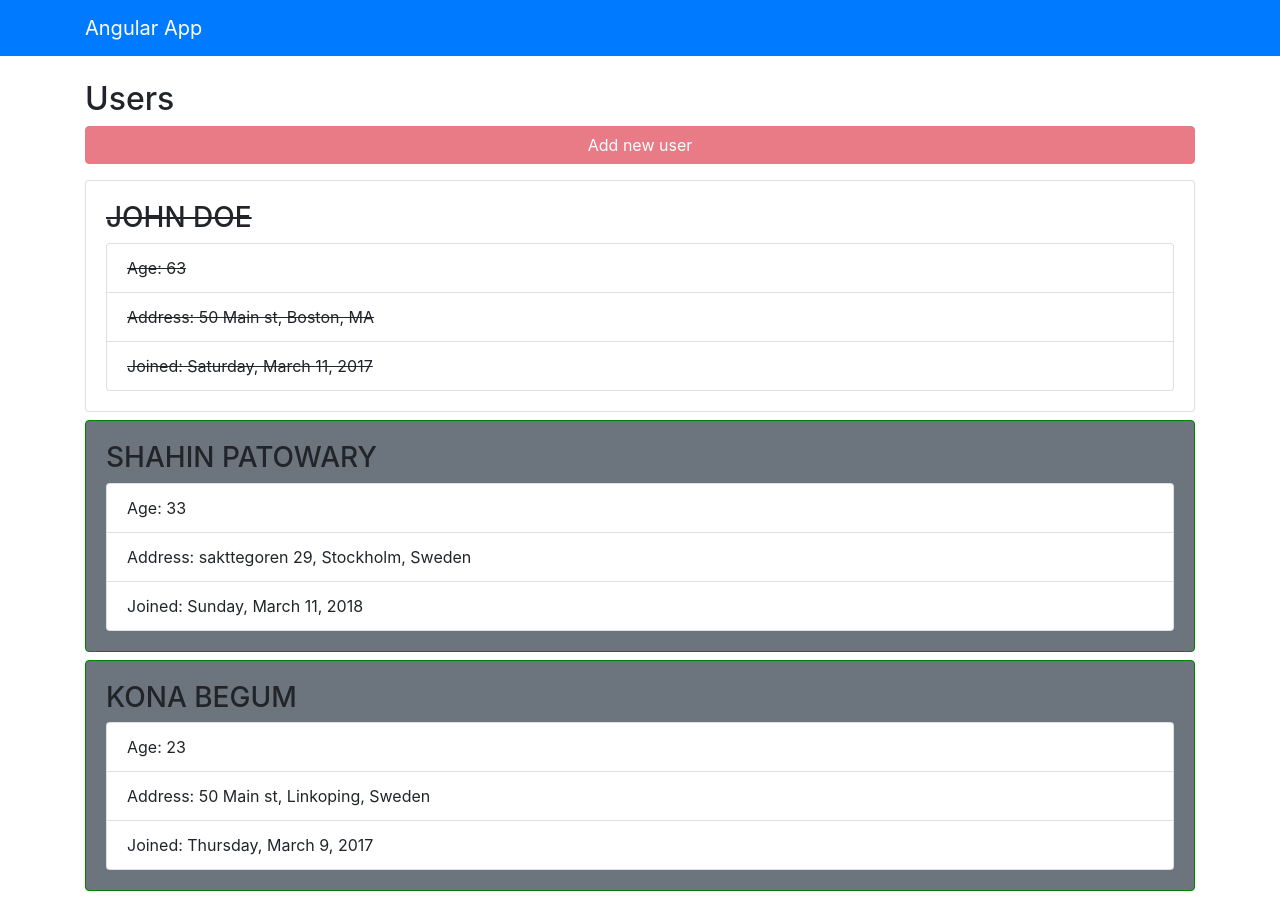
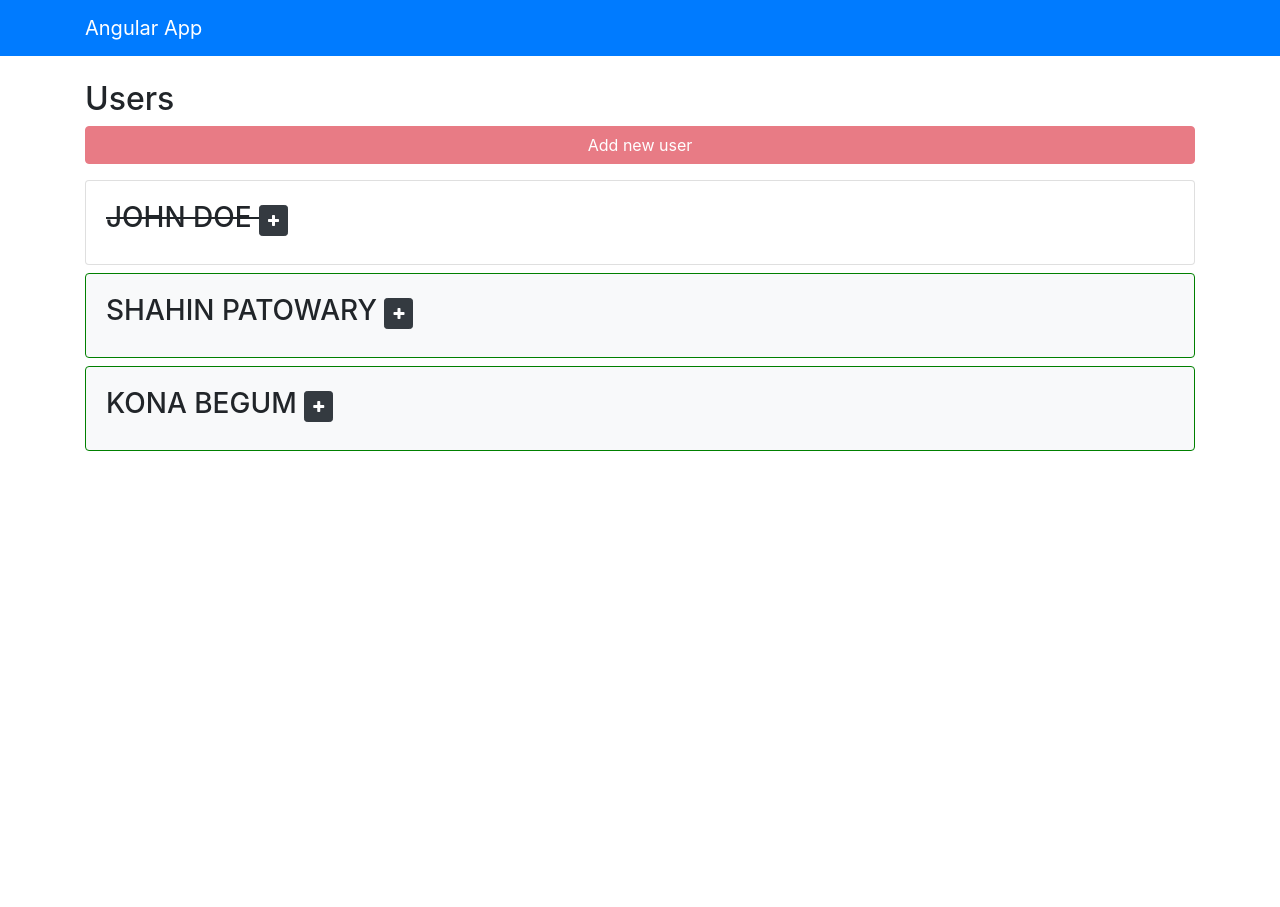
Before and after one commit to shahin1290/angular_blog_app, an Angular app: page / in a window 1280 px wide. After the commit the page ends 800 px from the top, so only its background shows below. Built offline with nearby package versions, Linux system fonts and the light colour scheme.

Commit message:
Adds font-awesome, adds button to toggle values with an event

```diff
--- a/angular.json
+++ b/angular.json
@@ -28,7 +28,8 @@
             ],
             "styles": [
               "src/styles.scss",
-              "node_modules/bootstrap/dist/css/bootstrap.css"
+              "node_modules/bootstrap/dist/css/bootstrap.css",
+              "node_modules/font-awesome/css/font-awesome.css"
             ],
             "scripts": [
               "node_modules/jquery/dist/jquery.js",
--- a/package.json
+++ b/package.json
@@ -21,6 +21,7 @@
     "@angular/router": "~7.1.0",
     "bootstrap": "4.0.0-beta.2",
     "core-js": "^2.5.4",
+    "font-awesome": "^4.7.0",
     "jquery": "^3.3.1",
     "popper.js": "^1.14.6",
     "rxjs": "~6.3.3",
--- a/src/app/components/users/users.component.html
+++ b/src/app/components/users/users.component.html
@@ -11,15 +11,22 @@
   <li
     *ngFor="let user of users"
     class="card card-body mb-2"
-    [class.bg-secondary]="user.isActive"
+    [class.bg-light]="user.isActive"
     [style.border-color] = "user.isActive ? 'green' : ''"
   >
     <div
       [ngStyle]="{
         'text-decoration': !user.isActive ? 'line-through': ''}"
     >
-        <h3>{{ user.firstName | uppercase}} {{ user.lastName | uppercase }}</h3>
-        <ul class="list-group">
+        <h3>{{ user.firstName | uppercase}} {{ user.lastName | uppercase }}
+          <small>
+            <button (click)="user.showExtended = !user.showExtended" class="btn btn-dark btn-sm">
+              <i [ngClass]="user.showExtended ? 'fa fa-minus' : 'fa fa-plus'">
+              </i>
+            </button>
+          </small>
+        </h3>
+        <ul class="list-group" *ngIf="user.showExtended">
           <li class="list-group-item">Age: {{ user.age }}</li>
           <li class="list-group-item">
             Address: {{ user.address.street}}, {{ user.address.city}}, {{ user.address.state}}
--- a/src/app/components/users/users.component.ts
+++ b/src/app/components/users/users.component.ts
@@ -9,6 +9,7 @@ import { Component, OnInit } from '@angular/core';
 export class UsersComponent implements OnInit {
   users: User[];
   enableAdd: boolean = false;
+
 
 
   constructor() { }
@@ -25,7 +26,8 @@ export class UsersComponent implements OnInit {
           state: 'MA'
         },
         isActive: false,
-        registered: new Date('03/11/2017 08:30:00')
+        registered: new Date('03/11/2017 08:30:00'),
+        showExtended: false
       },
       {
         firstName: 'Shahin',
@@ -37,7 +39,8 @@ export class UsersComponent implements OnInit {
           state: 'Sweden'
         },
         isActive:true,
-        registered: new Date('03/11/2018 09:30:00')
+        registered: new Date('03/11/2018 09:30:00'),
+        showExtended: false
       },
       {
         firstName: 'Kona',
@@ -49,10 +52,9 @@ export class UsersComponent implements OnInit {
           state: 'Sweden'
         },
         isActive: true,
-        registered: new Date('03/09/2017 11:30:00')
+        registered: new Date('03/09/2017 11:30:00'),
+        showExtended: false
       }
     ]
   }
-
-
 }
--- a/src/app/models/User.ts
+++ b/src/app/models/User.ts
@@ -8,5 +8,6 @@ export interface User {
       state?: string
     },
     isActive?: boolean,
-    registered?: any
+    registered?: any,
+    showExtended?:boolean
 }
```
Also changed, not shown: 1 other file (tests, documents, lock files or other folders).
